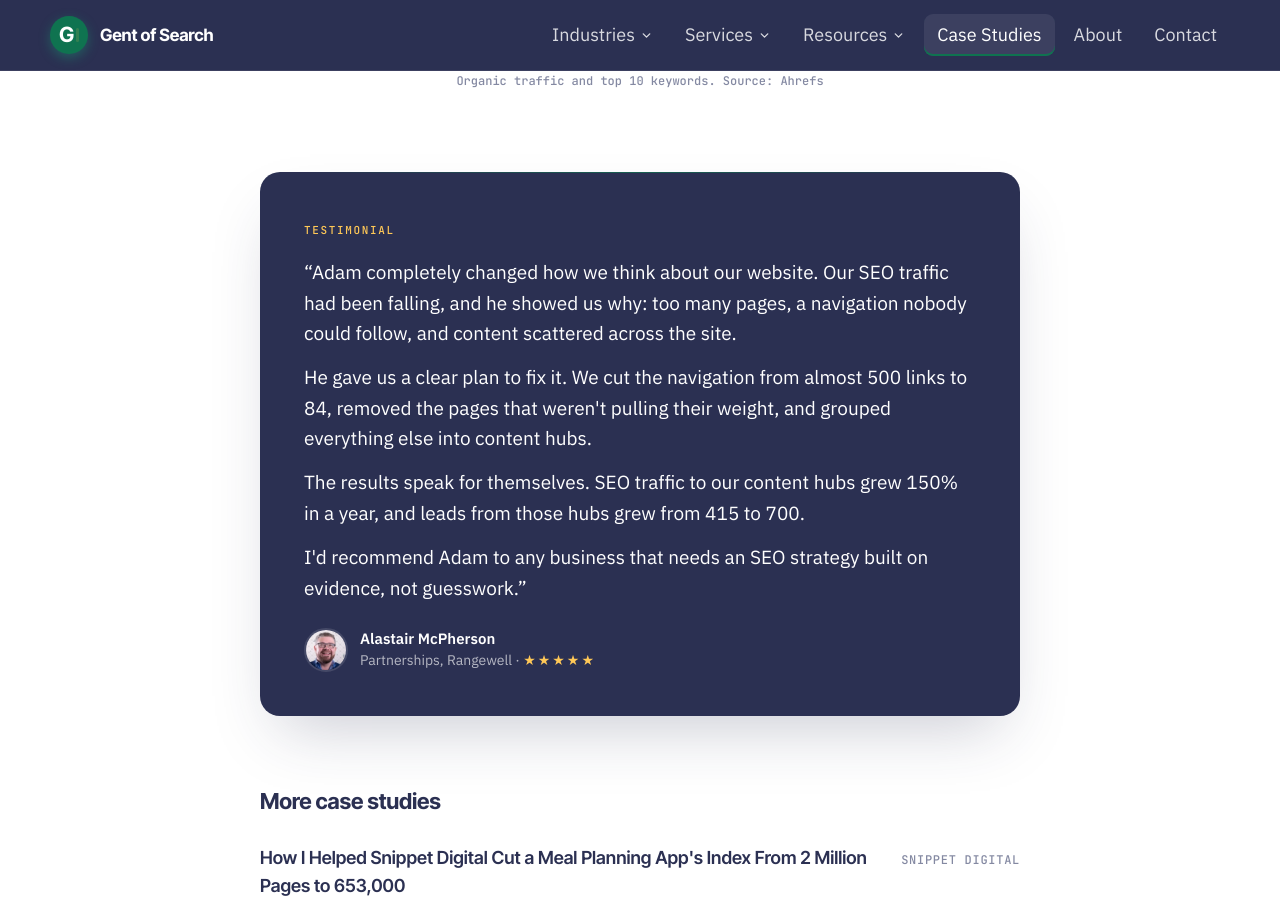
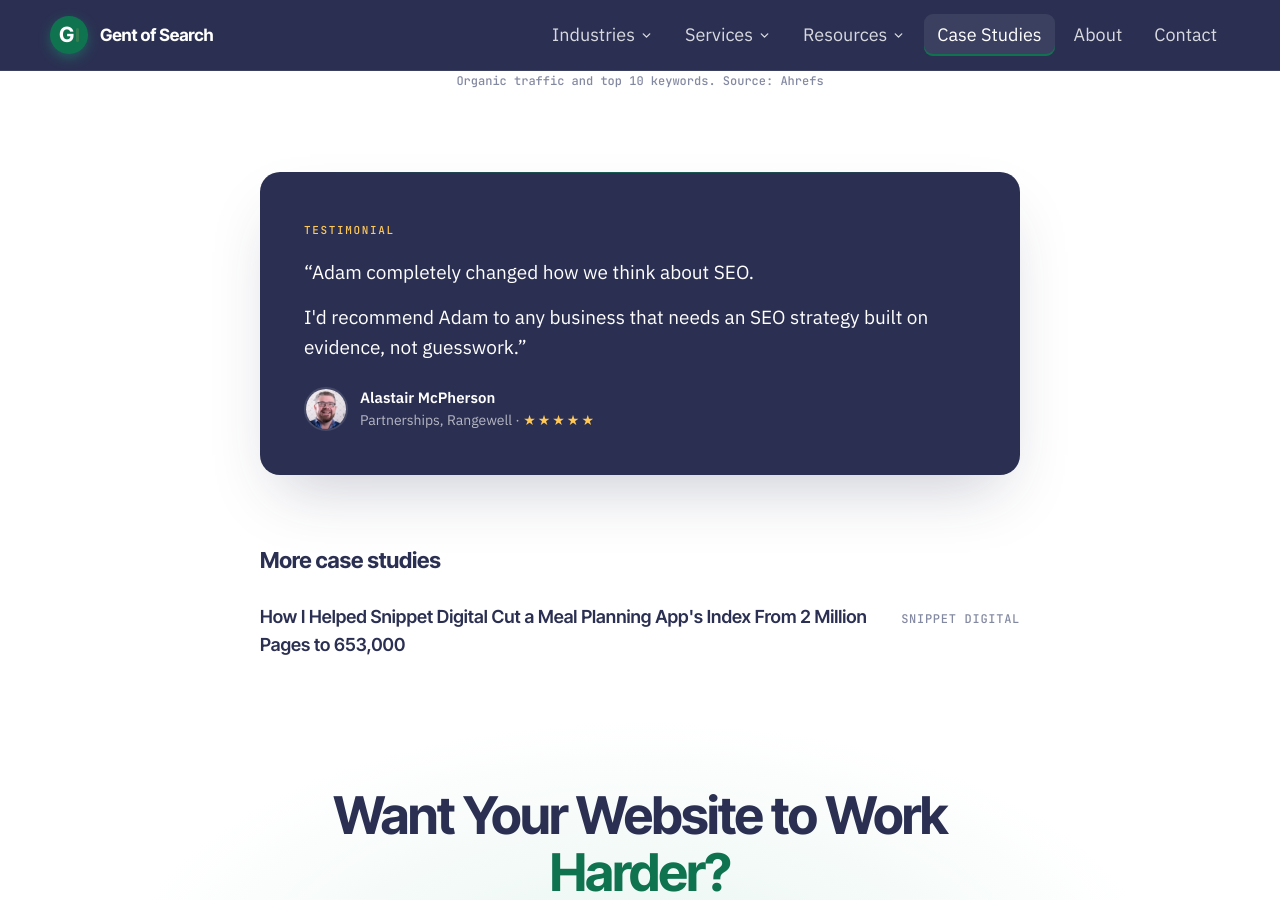
Before and after one commit to Gent-of-Search/gentofsearch.com, a Jekyll site: the page built from _case_studies/rangewell.md, in a window 1280 px wide and 900 px high, scrolled down 6703 px. Built offline with Jekyll 4.4.1, drawn with Linux system fonts in a browser that asks for light colours.

Commit message:
Rangewell case study: shorten Alastair McPherson testimonial
Co-Authored-By: Claude Opus 5.5 <noreply@anthropic.com>

```diff
--- a/_case_studies/rangewell.md
+++ b/_case_studies/rangewell.md
@@ -21,9 +21,7 @@ testimonial:
   role: Partnerships, Rangewell
   avatar: /testimonial-avatars/alastair-mcpherson.webp
   quote:
-    - "Adam completely changed how we think about our website. Our SEO traffic had been falling, and he showed us why: too many pages, a navigation nobody could follow, and content scattered across the site."
-    - "He gave us a clear plan to fix it. We cut the navigation from almost 500 links to 84, removed the pages that weren't pulling their weight, and grouped everything else into content hubs."
-    - "The results speak for themselves. SEO traffic to our content hubs grew 150% in a year, and leads from those hubs grew from 415 to 700."
+    - "Adam completely changed how we think about SEO."
     - "I'd recommend Adam to any business that needs an SEO strategy built on evidence, not guesswork."
 cta:
   heading: "Want Your Website to Work <span style=\"color:#0F7350;\">Harder?</span>"
```
